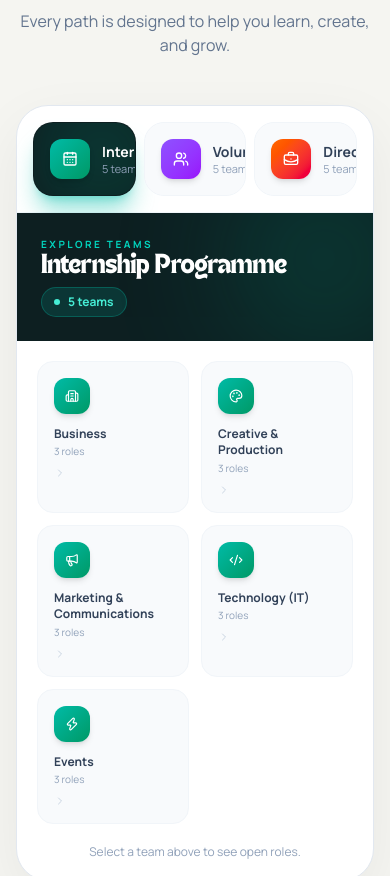
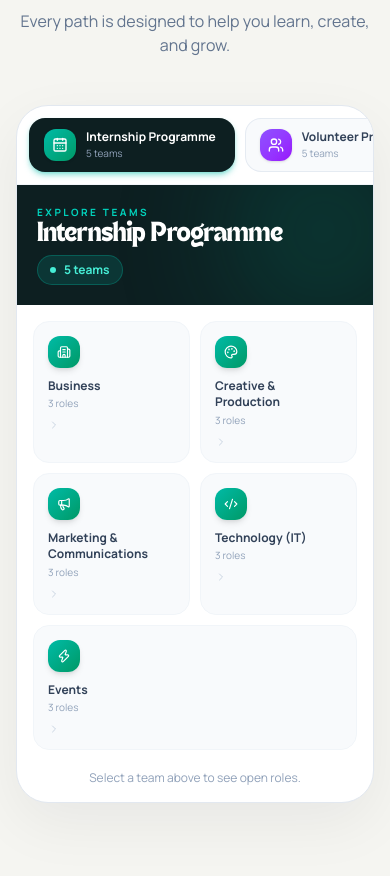
Before and after one commit to CBM-GROUP/cbmgroup-landingpage, a Next.js app: page /careers in a window 390 px wide. Shown: the part 954-1830 px from the top of the page. Built offline with nearby package versions, Linux system fonts and the light colour scheme.

Commit message:
feat: enhance UI layouts and mobile responsiveness across application pages

```diff
--- a/src/app/careers/page.tsx
+++ b/src/app/careers/page.tsx
@@ -121,8 +121,39 @@ export default function Page() {
           {/* Two-column layout: vertical program tabs left, teams panel right */}
           <div className="flex flex-col overflow-hidden rounded-[2rem] border border-slate-200 bg-white shadow-[0_20px_60px_rgba(15,23,42,0.06)] lg:flex-row">
 
-            {/* ── LEFT: Vertical program tabs ── */}
-            <div className="flex flex-row gap-2 border-b border-slate-100 p-4 lg:w-72 lg:shrink-0 lg:flex-col lg:border-b-0 lg:border-r lg:p-5">
+            {/* ── Mobile: Horizontal scrollable program tabs ── */}
+            <div className="no-scrollbar flex w-full gap-2.5 overflow-x-auto border-b border-slate-100 p-3 sm:gap-3 sm:p-4 lg:hidden">
+              {careerPrograms.map((program, index) => {
+                const Icon = programIcons[index] ?? BriefcaseBusiness;
+                const acc = programAccents[index] ?? programAccents[0];
+                const isActive = activeProgram === program.id;
+                return (
+                  <button
+                    key={program.id}
+                    type="button"
+                    onClick={() => chooseProgram(program.id)}
+                    className={`flex shrink-0 items-center gap-2.5 rounded-2xl border px-3.5 py-2.5 text-left transition-all duration-200 active:scale-95 ${
+                      isActive
+                        ? `border-transparent bg-[#0d1f21] text-white shadow-md ${acc.glow}`
+                        : "border-slate-200/80 bg-slate-50 text-slate-700 hover:border-slate-300 hover:bg-white"
+                    }`}
+                  >
+                    <span className={`inline-flex h-8 w-8 shrink-0 items-center justify-center rounded-xl bg-gradient-to-br ${acc.bg} shadow-sm`}>
+                      <Icon className="h-4 w-4 text-white" />
+                    </span>
+                    <div className="min-w-0 pr-1">
+                      <p className="whitespace-nowrap text-xs font-bold leading-tight sm:text-sm">{program.title}</p>
+                      <p className="mt-0.5 text-[10px] text-slate-400">
+                        {program.teams.length} teams
+                      </p>
+                    </div>
+                  </button>
+                );
+              })}
+            </div>
+
+            {/* ── Desktop: Vertical program sidebar ── */}
+            <div className="hidden lg:flex lg:w-72 lg:shrink-0 lg:flex-col lg:border-r lg:border-slate-100 lg:p-5 lg:gap-2">
               {careerPrograms.map((program, index) => {
                 const Icon = programIcons[index] ?? BriefcaseBusiness;
                 const acc = programAccents[index] ?? programAccents[0];
@@ -133,7 +164,7 @@ export default function Page() {
                     type="button"
                     onClick={() => chooseProgram(program.id)}
                     whileTap={{ scale: 0.97 }}
-                    className={`relative flex flex-1 flex-col overflow-hidden rounded-[1.25rem] border p-4 text-left transition-all duration-300 lg:flex-none lg:p-5 ${
+                    className={`relative flex flex-col overflow-hidden rounded-[1.25rem] border p-5 text-left transition-all duration-300 ${
                       isActive
                         ? `border-transparent bg-[#0d1f21] text-white shadow-xl ${acc.glow}`
                         : "border-slate-100 bg-slate-50 text-slate-700 hover:border-slate-200 hover:bg-white hover:shadow-md"
@@ -142,22 +173,22 @@ export default function Page() {
                     {isActive && (
                       <div className={`absolute -right-8 -top-8 h-32 w-32 rounded-full bg-gradient-to-br ${acc.bg} opacity-20 blur-2xl`} />
                     )}
-                    <div className="relative flex items-center gap-3 lg:gap-3.5">
+                    <div className="relative flex items-center gap-3.5">
                       <span className={`inline-flex h-10 w-10 shrink-0 items-center justify-center rounded-xl bg-gradient-to-br ${acc.bg} shadow-md`}>
                         <Icon className="h-4 w-4 text-white" />
                       </span>
                       <div className="min-w-0">
-                        <p className="truncate text-sm font-bold leading-tight">{program.title}</p>
-                        <p className={`mt-0.5 text-[11px] leading-none ${isActive ? "text-slate-400" : "text-slate-400"}`}>
+                        <p className="text-sm font-bold leading-tight">{program.title}</p>
+                        <p className="mt-0.5 text-[11px] leading-none text-slate-400">
                           {program.teams.length} teams
                         </p>
                       </div>
                     </div>
-                    <p className={`relative mt-3 hidden text-xs leading-5 lg:block ${isActive ? "text-slate-300" : "text-slate-500"}`}>
+                    <p className={`relative mt-3 text-xs leading-5 ${isActive ? "text-slate-300" : "text-slate-500"}`}>
                       {program.description}
                     </p>
                     {isActive && (
-                      <span className={`relative mt-4 hidden w-fit items-center gap-1.5 rounded-full border px-2.5 py-1 text-[10px] font-bold lg:inline-flex ${acc.badge}`}>
+                      <span className={`relative mt-4 inline-flex w-fit items-center gap-1.5 rounded-full border px-2.5 py-1 text-[10px] font-bold ${acc.badge}`}>
                         <Sparkles className="h-2.5 w-2.5" />
                         Viewing
                       </span>
@@ -179,7 +210,7 @@ export default function Page() {
                   className="flex h-full flex-col"
                 >
                   {/* Right header */}
-                  <div className="relative overflow-hidden bg-[#0d1f21] px-6 py-6 sm:px-8">
+                  <div className="relative overflow-hidden bg-[#0d1f21] px-5 py-5 sm:px-8 sm:py-6">
                     <div className={`absolute -right-12 -top-12 h-48 w-48 rounded-full bg-gradient-to-br ${accent.bg} opacity-20 blur-3xl`} />
                     <div className="relative flex flex-wrap items-center justify-between gap-3">
                       <div>
@@ -196,8 +227,8 @@ export default function Page() {
                   </div>
 
                   {/* Department tiles */}
-                  <div className="flex-1 p-5 sm:p-6">
-                    <div className="grid grid-cols-2 gap-3 sm:grid-cols-3 xl:grid-cols-5">
+                  <div className="flex-1 p-4 sm:p-6">
+                    <div className="grid grid-cols-2 gap-2.5 sm:grid-cols-3 xl:grid-cols-5 [&>*:last-child:nth-child(odd)]:col-span-2 sm:[&>*:last-child:nth-child(odd)]:col-span-1">
                       {selectedProgram.teams.map((team, index) => {
                         const Icon = teamIcons[index] ?? Building2;
                         const isActive = activeDepartment === team.name;
@@ -206,9 +237,9 @@ export default function Page() {
                             key={team.name}
                             type="button"
                             onClick={() => setActiveDepartment(isActive ? null : team.name)}
-                            whileHover={{ scale: 1.03 }}
+                            whileHover={{ scale: 1.02 }}
                             whileTap={{ scale: 0.96 }}
-                            className={`relative flex flex-col overflow-hidden rounded-2xl border p-4 text-left transition-all duration-200 ${
+                            className={`relative flex flex-col overflow-hidden rounded-2xl border p-3.5 sm:p-4 text-left transition-all duration-200 ${
                               isActive
                                 ? `border-transparent bg-[#0d1f21] text-white ring-2 ${accent.ring}`
                                 : "border-slate-100 bg-slate-50 text-slate-700 hover:border-slate-200 hover:bg-white hover:shadow-md"
@@ -217,10 +248,10 @@ export default function Page() {
                             {isActive && (
                               <div className={`absolute -right-4 -top-4 h-20 w-20 rounded-full bg-gradient-to-br ${accent.bg} opacity-25 blur-xl`} />
                             )}
-                            <span className={`relative inline-flex h-9 w-9 items-center justify-center rounded-xl bg-gradient-to-br ${accent.bg} shadow-md`}>
+                            <span className={`relative inline-flex h-8 w-8 sm:h-9 sm:w-9 items-center justify-center rounded-xl bg-gradient-to-br ${accent.bg} shadow-md`}>
                               <Icon className="h-3.5 w-3.5 text-white" />
                             </span>
-                            <span className="relative mt-3 block text-xs font-bold leading-snug">
+                            <span className="relative mt-2.5 block text-xs font-bold leading-snug">
                               {team.name}
                             </span>
                             <span className="relative mt-0.5 block text-[10px] text-slate-400">
--- a/src/app/globals.css
+++ b/src/app/globals.css
@@ -38,3 +38,11 @@ h6,
   text-rendering: optimizeLegibility;
   text-wrap: balance;
 }
+
+.no-scrollbar::-webkit-scrollbar {
+  display: none;
+}
+.no-scrollbar {
+  -ms-overflow-style: none;
+  scrollbar-width: none;
+}
--- a/src/app/initiatives/page.tsx
+++ b/src/app/initiatives/page.tsx
@@ -16,9 +16,9 @@ function InitiativeCard({ initiative }: { initiative: (typeof initiatives)[numbe
   }, [initiative.images.length]);
 
   return (
-    <article className="group mx-auto w-[85%] overflow-hidden rounded-[1.75rem] border border-[#2fa88f] bg-[#36bea3] shadow-[0_18px_50px_rgba(15,23,42,0.03)] transition-transform duration-300 hover:-translate-y-1 hover:shadow-[0_22px_60px_rgba(15,23,42,0.06)]">
-      <div className="grid min-h-[357px] lg:grid-cols-[minmax(0,1fr)_289px]">
-        <div className="relative min-h-[238px] bg-[#2aa88d] lg:min-h-0">
+    <article className="group mx-auto w-full max-w-4xl overflow-hidden rounded-[1.75rem] border border-[#2fa88f] bg-[#36bea3] shadow-[0_18px_50px_rgba(15,23,42,0.03)] transition-transform duration-300 hover:-translate-y-1 hover:shadow-[0_22px_60px_rgba(15,23,42,0.06)]">
+      <div className="grid min-h-[320px] sm:min-h-[357px] lg:grid-cols-[minmax(0,1fr)_289px]">
+        <div className="relative min-h-[220px] sm:min-h-[238px] bg-[#2aa88d] lg:min-h-0">
           <Image
             key={initiative.images[selectedImage]}
             src={initiative.images[selectedImage]}
@@ -28,15 +28,15 @@ function InitiativeCard({ initiative }: { initiative: (typeof initiatives)[numbe
           />
         </div>
 
-        <div className="border-t border-[#2fa88f] bg-[#36bea3] p-6 sm:p-8 lg:border-l lg:border-t-0 lg:p-9">
-          <h2 className="text-[1.45rem] font-semibold leading-tight tracking-[-0.04em] text-[#0b1f1e] sm:text-[1.85rem]">
+        <div className="border-t border-[#2fa88f] bg-[#36bea3] p-5 sm:p-8 lg:border-l lg:border-t-0 lg:p-9">
+          <h2 className="text-[1.35rem] font-semibold leading-tight tracking-[-0.04em] text-[#0b1f1e] sm:text-[1.85rem]">
             {initiative.title}
           </h2>
-          <p className="mt-4 text-sm leading-6 text-[#0f2d2d] sm:text-base sm:leading-7">{initiative.description}</p>
+          <p className="mt-3 sm:mt-4 text-sm leading-6 text-[#0f2d2d] sm:text-base sm:leading-7">{initiative.description}</p>
         </div>
       </div>
 
-      <div className="flex gap-3 border-t border-[#2fa88f] bg-[#2aa88d] p-3 sm:p-4">
+      <div className="flex gap-2 sm:gap-3 border-t border-[#2fa88f] bg-[#2aa88d] p-3 sm:p-4 overflow-x-auto no-scrollbar">
         {initiative.images.map((image, index) => (
           <button
             key={`${initiative.id}-${index}`}
@@ -44,7 +44,7 @@ function InitiativeCard({ initiative }: { initiative: (typeof initiatives)[numbe
             onClick={() => setSelectedImage(index)}
             aria-label={`Show image ${index + 1} for ${initiative.title}`}
             aria-pressed={selectedImage === index}
-            className={`relative h-12 w-16 overflow-hidden rounded-lg border-2 transition sm:h-14 sm:w-20 ${selectedImage === index ? "border-teal-600" : "border-transparent opacity-70 hover:opacity-100"}`}
+            className={`relative h-11 w-14 sm:h-14 sm:w-20 shrink-0 overflow-hidden rounded-lg border-2 transition ${selectedImage === index ? "border-teal-600" : "border-transparent opacity-70 hover:opacity-100"}`}
           >
             <Image src={image} alt="" fill className="object-cover" />
           </button>
@@ -57,7 +57,7 @@ function InitiativeCard({ initiative }: { initiative: (typeof initiatives)[numbe
 export default function Page() {
   return (
     <main className="min-h-screen bg-[#f5f5f1] text-slate-900">
-      <div className="mx-auto max-w-7xl px-6 pb-20 pt-20 sm:px-8 lg:px-10">
+      <div className="mx-auto max-w-7xl px-4 pb-20 pt-16 sm:px-6 sm:pt-20 lg:px-8">
         <h1 className="mb-10 text-center text-4xl font-bold tracking-[-0.02em] text-slate-900 sm:text-5xl">
           Initiatives
         </h1>
```
Also changed, not shown: src/app/about/page.tsx (+32 -10 lines), src/app/companies/page.tsx (+15 -18 lines).
